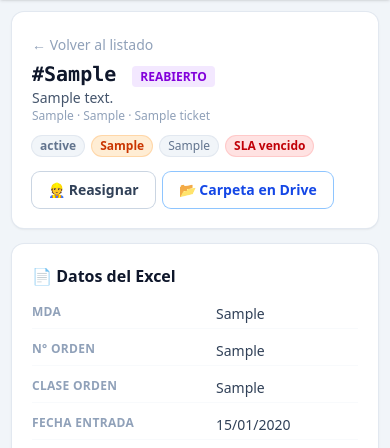
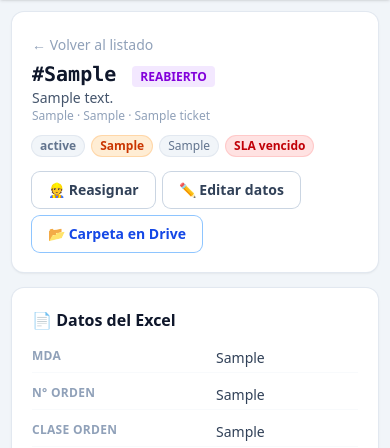
Before and after one commit to AdrielGarcia2001/auditoria-nexo-tickets, a Laravel app: page /tickets/1 in a window 390 px wide. Shown: the part 56-504 px from the top of the page. Run offline with Laravel 12, Linux system fonts and the light colour scheme; a user stored in the database is signed in; data comes from the database, SQL or seed files in the repository; tables that the repository leaves empty hold one stand-in row (values such as "Sample post"); style sheets or scripts are compiled from the project's sources; parts of the project's set-up code (start-up, migrations or seed data) failed here and were passed over; some libraries are stand-ins or nearby versions.

Commit message:
feat(backend): permitir editar datos del ticket a supervisores y admin
- boton Editar datos (sin referencia a Excel)
- modal con campos editables y guardado en historial

```diff
--- a/app/Livewire/DetalleTicket.php
+++ b/app/Livewire/DetalleTicket.php
@@ -38,6 +38,20 @@ class DetalleTicket extends Component
 
     public string $nuevoComentario = '';
 
+    // ====== edicion de datos del ticket (admin y supervisor) ======
+    public bool $mostrarEditar = false;
+    public string $edit_texto_breve = '';
+    public string $edit_descripcion = '';
+    public string $edit_ubicacion = '';
+    public string $edit_calle = '';
+    public string $edit_prioridad = '';
+    public string $edit_estado = '';
+    public string $edit_estatus = '';
+    public string $edit_comentarios = '';
+    public string $edit_comentarios_extra = '';
+    public string $edit_doc_adjunto = '';
+    public string $edit_lo_resolvio = '';
+
     // ====== insumos / consumibles ======
     public $articuloId = null;
     public int $cantidad = 1;
@@ -52,6 +66,90 @@ class DetalleTicket extends Component
     {
         $this->ticketId = $ticketId;
         $this->tecnicosSeleccionados = $this->ticket()->tecnicos()->pluck('users.id')->all();
+    }
+
+    // ======================================================================
+    //  EDICION DE DATOS (admin y supervisor)
+    // ======================================================================
+
+    /** Abre el modal de edicion con los valores actuales del ticket. */
+    public function abrirEditar(): void
+    {
+        if (! Auth::user()?->puedeGestionar()) {
+            $this->errorAccion = 'Solo supervisores y administradores pueden editar el ticket.';
+            return;
+        }
+
+        $t = $this->ticket();
+        $this->edit_texto_breve = (string) ($t->texto_breve ?? '');
+        $this->edit_descripcion = (string) ($t->descripcion ?? '');
+        $this->edit_ubicacion = (string) ($t->ubicacion ?? '');
+        $this->edit_calle = (string) ($t->calle ?? '');
+        $this->edit_prioridad = (string) ($t->prioridad ?? '');
+        $this->edit_estado = (string) ($t->estado ?? '');
+        $this->edit_estatus = (string) ($t->estatus ?? '');
+        $this->edit_comentarios = (string) ($t->comentarios ?? '');
+        $this->edit_comentarios_extra = (string) ($t->comentarios_extra ?? '');
+        $this->edit_doc_adjunto = (string) ($t->doc_adjunto ?? '');
+        $this->edit_lo_resolvio = (string) ($t->lo_resolvio ?? '');
+        $this->mostrarEditar = true;
+        $this->errorAccion = null;
+    }
+
+    /** Guarda los cambios y registra el historial. */
+    public function guardarEdicion(): void
+    {
+        if (! Auth::user()?->puedeGestionar()) {
+            $this->errorAccion = 'Solo supervisores y administradores pueden editar el ticket.';
+            return;
+        }
+
+        $this->validate([
+            'edit_texto_breve' => ['required', 'string', 'max:255'],
+            'edit_prioridad' => ['required', 'string'],
+        ]);
+
+        $t = $this->ticket();
+
+        $antes = [
+            'texto_breve' => $t->texto_breve,
+            'descripcion' => $t->descripcion,
+            'ubicacion' => $t->ubicacion,
+            'calle' => $t->calle,
+            'prioridad' => $t->prioridad,
+            'estado' => $t->estado,
+            'estatus' => $t->estatus,
+            'comentarios' => $t->comentarios,
+            'comentarios_extra' => $t->comentarios_extra,
+            'doc_adjunto' => $t->doc_adjunto,
+            'lo_resolvio' => $t->lo_resolvio,
+        ];
+
+        $t->fill([
+            'texto_breve' => $this->edit_texto_breve,
+            'descripcion' => $this->edit_descripcion !== '' ? $this->edit_descripcion : null,
+            'ubicacion' => $this->edit_ubicacion !== '' ? $this->edit_ubicacion : null,
+            'calle' => $this->edit_calle !== '' ? $this->edit_calle : null,
+            'prioridad' => $this->edit_prioridad,
+            'estado' => $this->edit_estado !== '' ? $this->edit_estado : null,
+            'estatus' => $this->edit_estatus !== '' ? $this->edit_estatus : null,
+            'comentarios' => $this->edit_comentarios !== '' ? $this->edit_comentarios : null,
+            'comentarios_extra' => $this->edit_comentarios_extra !== '' ? $this->edit_comentarios_extra : null,
+            'doc_adjunto' => $this->edit_doc_adjunto !== '' ? $this->edit_doc_adjunto : null,
+            'lo_resolvio' => $this->edit_lo_resolvio !== '' ? $this->edit_lo_resolvio : null,
+        ]);
+
+        $t->save(); // el evento saving recalcula el SLA
+
+        TicketHistorial::create([
+            'ticket_id' => $t->id,
+            'user_id' => Auth::id(),
+            'accion' => 'editado',
+            'detalles' => ['antes' => $antes, 'despues' => $t->only(array_keys($antes))],
+        ]);
+
+        $this->mostrarEditar = false;
+        $this->exito = '✏️ Datos del ticket actualizados.';
     }
 
     // ======================================================================
--- a/resources/views/livewire/detalle-ticket.blade.php
+++ b/resources/views/livewire/detalle-ticket.blade.php
@@ -47,6 +47,12 @@
             @if ($puedeAsignar)
                 <button wire:click="$toggle('mostrarAsignar')" class="rounded-lg bg-white px-4 py-2 text-sm font-semibold text-slate-700 ring-1 ring-slate-300 hover:bg-slate-50">
                     👷 {{ $ticket->tecnicos->isEmpty() ? 'Asignar técnicos' : 'Reasignar' }}
+                </button>
+            @endif
+
+            @if ($usuario->puedeGestionar())
+                <button wire:click="abrirEditar" class="rounded-lg bg-white px-4 py-2 text-sm font-semibold text-slate-700 ring-1 ring-slate-300 hover:bg-slate-50">
+                    ✏️ Editar datos
                 </button>
             @endif
             @if ($ticket->drive_folder_url)
@@ -294,4 +300,77 @@
             </div>
         </div>
     </div>
+
+    {{-- MODAL: editar datos del ticket (admin y supervisor) --}}
+    @if ($mostrarEditar)
+        <div class="fixed inset-0 z-50 flex items-center justify-center bg-slate-900/60 p-4">
+            <div class="w-full max-w-2xl rounded-xl bg-white p-6 shadow-xl">
+                <div class="mb-4 flex items-center justify-between">
+                    <h2 class="text-lg font-semibold text-slate-900">✏️ Editar datos del ticket</h2>
+                    <button wire:click="$set('mostrarEditar', false)" class="text-slate-400 hover:text-slate-600">✕</button>
+                </div>
+
+                <div class="grid grid-cols-1 gap-4 sm:grid-cols-2">
+                    <div class="sm:col-span-2">
+                        <label class="mb-1 block text-sm font-medium text-slate-700">Texto breve</label>
+                        <input type="text" wire:model="edit_texto_breve"
+                               class="w-full rounded-lg border border-slate-300 px-3 py-2 text-sm focus:border-slate-500 focus:outline-none focus:ring-2 focus:ring-slate-200">
+                        @error('edit_texto_breve') <p class="mt-1 text-xs text-red-600">{{ $message }}</p> @enderror
+                    </div>
+                    <div class="sm:col-span-2">
+                        <label class="mb-1 block text-sm font-medium text-slate-700">Descripción</label>
+                        <textarea wire:model="edit_descripcion" rows="3"
+                                  class="w-full rounded-lg border border-slate-300 px-3 py-2 text-sm focus:border-slate-500 focus:outline-none focus:ring-2 focus:ring-slate-200"></textarea>
+                    </div>
+                    <div>
+                        <label class="mb-1 block text-sm font-medium text-slate-700">Ubicación</label>
+                        <input type="text" wire:model="edit_ubicacion" class="w-full rounded-lg border border-slate-300 px-3 py-2 text-sm">
+                    </div>
+                    <div>
+                        <label class="mb-1 block text-sm font-medium text-slate-700">Calle</label>
+                        <input type="text" wire:model="edit_calle" class="w-full rounded-lg border border-slate-300 px-3 py-2 text-sm">
+                    </div>
+                    <div>
+                        <label class="mb-1 block text-sm font-medium text-slate-700">Prioridad</label>
+                        <select wire:model="edit_prioridad" class="w-full rounded-lg border border-slate-300 px-3 py-2 text-sm">
+                            @foreach (\App\Models\Ticket::PRIORIDAD_HORAS as $p => $h)
+                                <option value="{{ $p }}">{{ $p }}</option>
+                            @endforeach
+                            <option value="Programado Mensual">Programado Mensual</option>
+                        </select>
+                        @error('edit_prioridad') <p class="mt-1 text-xs text-red-600">{{ $message }}</p> @enderror
+                    </div>
+                    <div>
+                        <label class="mb-1 block text-sm font-medium text-slate-700">Estado (Excel)</label>
+                        <input type="text" wire:model="edit_estado" class="w-full rounded-lg border border-slate-300 px-3 py-2 text-sm">
+                    </div>
+                    <div>
+                        <label class="mb-1 block text-sm font-medium text-slate-700">Estatus</label>
+                        <input type="text" wire:model="edit_estatus" class="w-full rounded-lg border border-slate-300 px-3 py-2 text-sm">
+                    </div>
+                    <div>
+                        <label class="mb-1 block text-sm font-medium text-slate-700">Lo resolvió</label>
+                        <input type="text" wire:model="edit_lo_resolvio" class="w-full rounded-lg border border-slate-300 px-3 py-2 text-sm">
+                    </div>
+                    <div class="sm:col-span-2">
+                        <label class="mb-1 block text-sm font-medium text-slate-700">Comentarios (resolución)</label>
+                        <textarea wire:model="edit_comentarios" rows="2" class="w-full rounded-lg border border-slate-300 px-3 py-2 text-sm"></textarea>
+                    </div>
+                    <div class="sm:col-span-2">
+                        <label class="mb-1 block text-sm font-medium text-slate-700">Comentarios extra</label>
+                        <textarea wire:model="edit_comentarios_extra" rows="2" class="w-full rounded-lg border border-slate-300 px-3 py-2 text-sm"></textarea>
+                    </div>
+                    <div class="sm:col-span-2">
+                        <label class="mb-1 block text-sm font-medium text-slate-700">Doc. adjunto</label>
+                        <input type="text" wire:model="edit_doc_adjunto" class="w-full rounded-lg border border-slate-300 px-3 py-2 text-sm">
+                    </div>
+                </div>
+
+                <div class="mt-5 flex justify-end gap-2">
+                    <button wire:click="$set('mostrarEditar', false)" class="rounded-lg bg-white px-4 py-2 text-sm font-semibold text-slate-700 ring-1 ring-slate-300 hover:bg-slate-50">Cancelar</button>
+                    <button wire:click="guardarEdicion" wire:loading.attr="disabled" class="rounded-lg bg-slate-900 px-4 py-2 text-sm font-semibold text-white hover:bg-slate-700 disabled:opacity-50">💾 Guardar cambios</button>
+                </div>
+            </div>
+        </div>
+    @endif
 </div>
```
